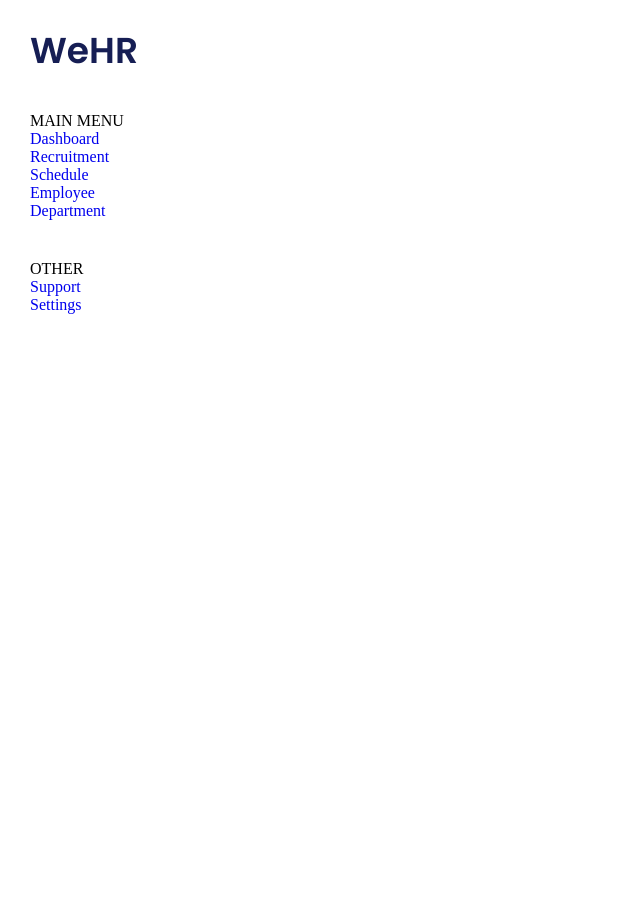
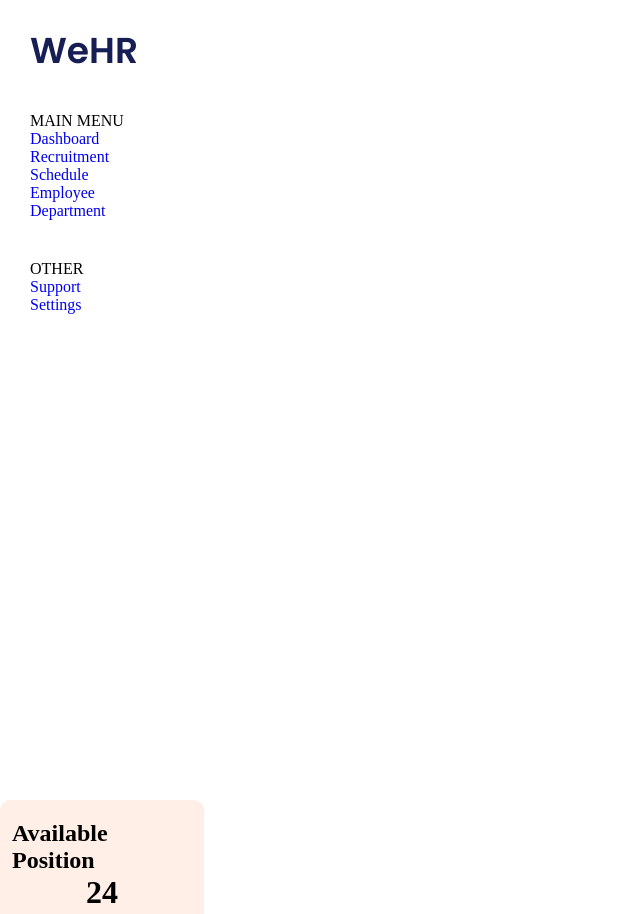
Before and after one commit to samuelleitee/We-HR, a React (Vite) app: page /dashboard in a window 1280 px wide. Shown: the top 914 px of the page, without its empty margins (0-640 px from the left). Before the commit the page ends 800 px from the top, so only its background shows below. Built offline with nearby package versions, Linux system fonts and the light colour scheme.

Commit message:
feat: create ResourceCard component
Co-authored-by: samuelleitee <programmer.and.investor@gmail.com>

```diff
--- /dev/null
+++ b/src/components/Cards/index.jsx
@@ -0,0 +1,15 @@
+import React from "react";
+import styles from "./styles.module.css"
+
+export function ResourceCard({title, number, info}){
+
+    return(
+        <>
+        <div className={styles.cardPosition}>
+            <h2 className={styles.title}>{title}</h2>
+            <h1 className={styles.number}>{number}</h1>
+            <h2 className={styles.info}>{info}</h2>
+        </div>
+        </>
+    )
+}
--- /dev/null
+++ b/src/components/Cards/styles.module.css
@@ -0,0 +1,16 @@
+.cardPosition {
+    display: flex;
+    flex-direction: column;
+    background-color: #FFEFE7;
+    border-radius: 10px;
+
+    width: 204px;
+    height: 136px;
+    align-items: center;
+    text-align: left;
+    padding: 20px 12px 12px 12px;
+}
+
+.title{
+
+}
--- a/src/pages/Dashboard/index.jsx
+++ b/src/pages/Dashboard/index.jsx
@@ -1,10 +1,14 @@
 import React from "react";
 import { Sidebar } from "../../components/Sidebar";
+import { ResourceCard } from "../../components/Cards";
 
 export function Dashboard() {
     return (
       <>
         <Sidebar />
+        <ResourceCard title="Available Position" number="24" info="4 Urgently needed" />
+        <ResourceCard title="Job Open" number="10" info="4 Active hiring" />
+        <ResourceCard title="New Employees" number="24" info="4 Departament" />
       </>
     );
   }
```
